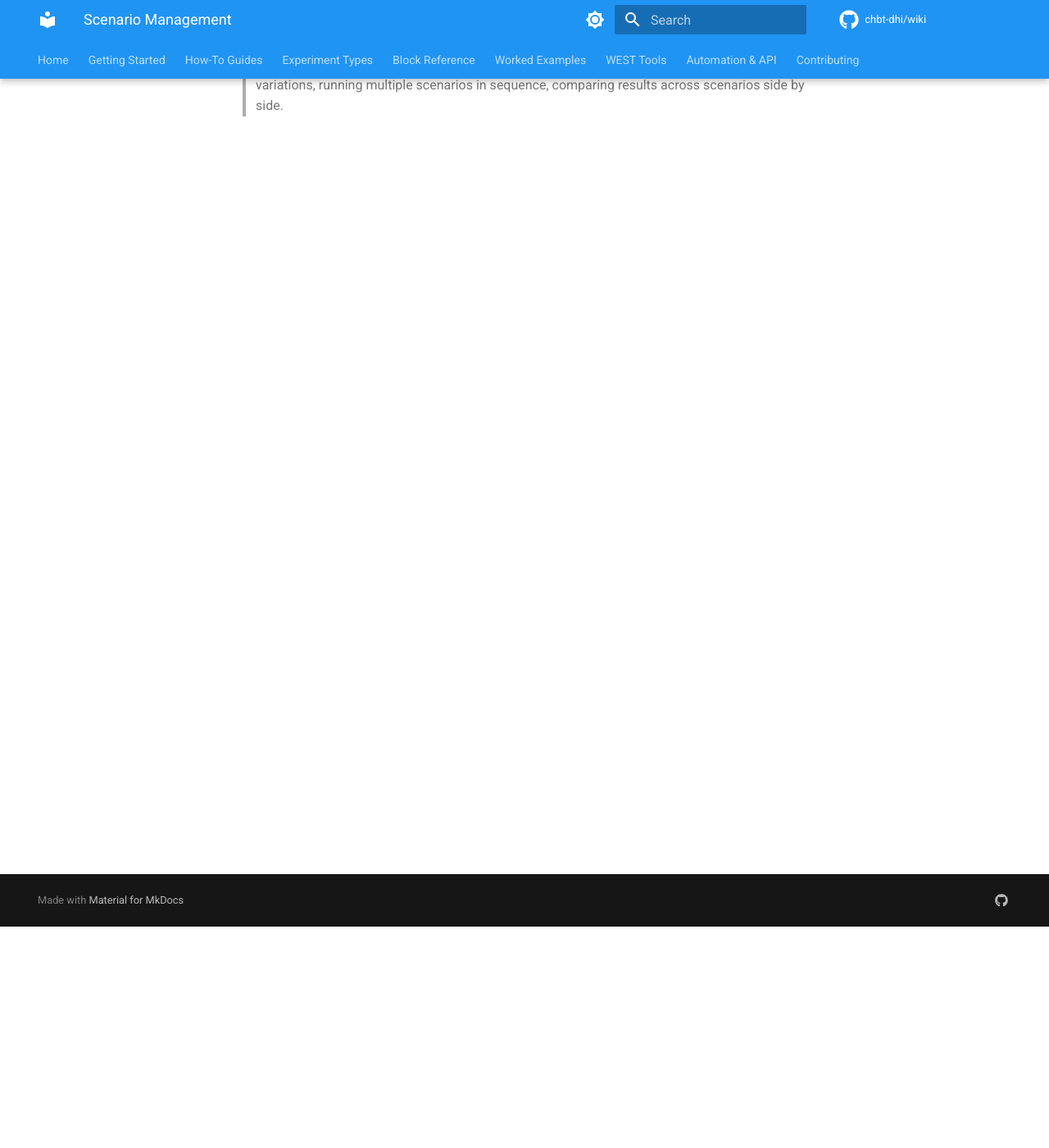
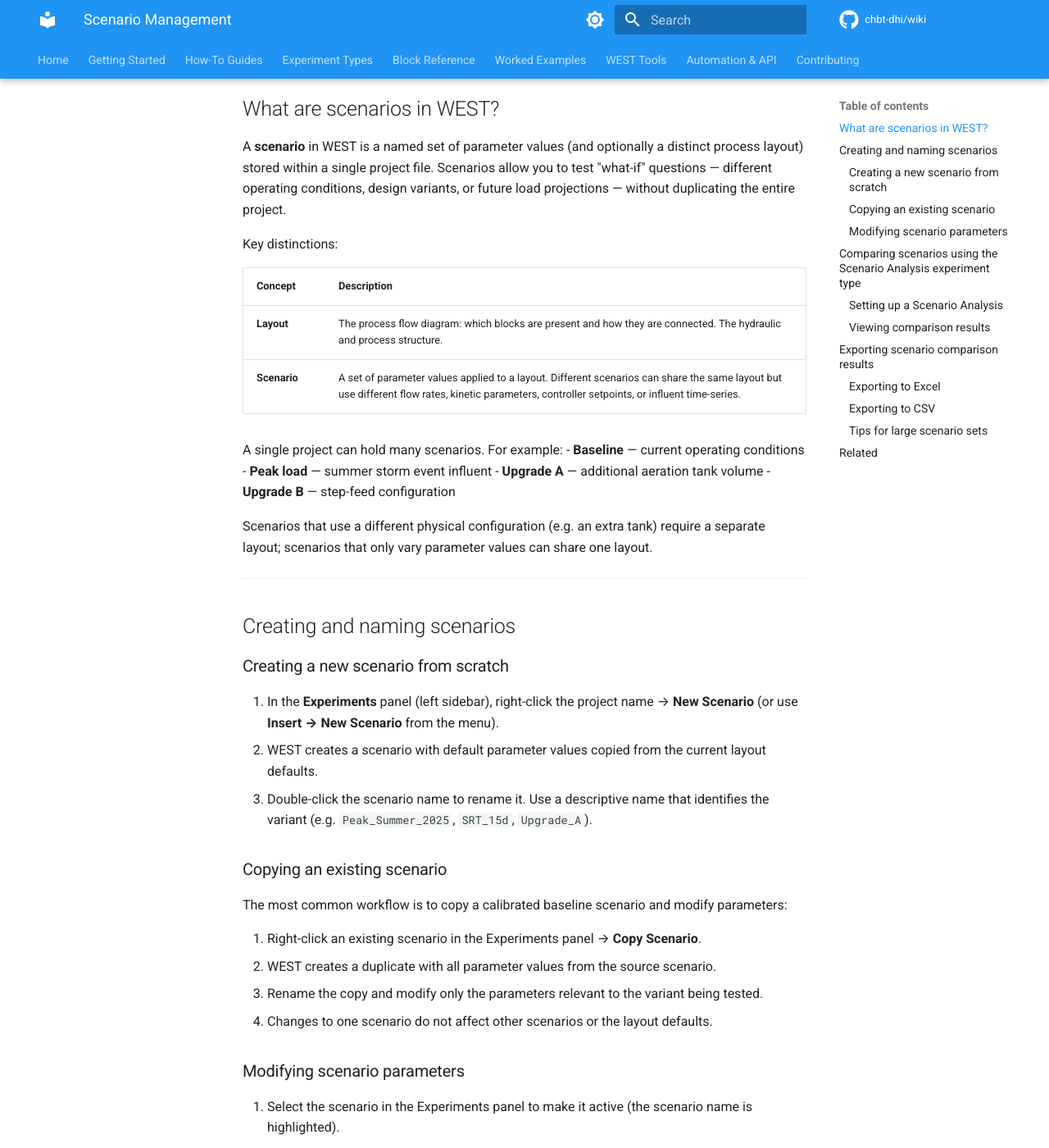
Before and after one commit to CHBT-DHI/Wiki, an MkDocs documentation site: the page built from docs/advanced-topics/scenario-management.md, in a window 1280 px wide and 1400 px high, scrolled down 270 px. Shown: the whole window at 82% size. Built offline with MkDocs 1.6.1 and Material for MkDocs 9.7.7, drawn with Linux system fonts in a browser that asks for light colours; comment, search, counter and statistics services are not loaded; some of the changed text lies outside the part shown.

Commit message:
docs: populate how-to, advanced-topics, and FAQ stubs

```diff
--- a/docs/advanced-topics/scenario-management.md
+++ b/docs/advanced-topics/scenario-management.md
@@ -7,4 +7,101 @@
 
 **Summary:** Organising, running, and comparing multiple simulation scenarios in a single WEST project.
 
-> **Needs content.** Cover: creating and naming scenarios, copying scenarios to test parameter variations, running multiple scenarios in sequence, comparing results across scenarios side by side.
+---
+
+## What are scenarios in WEST?
+
+A **scenario** in WEST is a named set of parameter values (and optionally a distinct process layout) stored within a single project file. Scenarios allow you to test "what-if" questions — different operating conditions, design variants, or future load projections — without duplicating the entire project.
+
+Key distinctions:
+
+| Concept | Description |
+|---|---|
+| **Layout** | The process flow diagram: which blocks are present and how they are connected. The hydraulic and process structure. |
+| **Scenario** | A set of parameter values applied to a layout. Different scenarios can share the same layout but use different flow rates, kinetic parameters, controller setpoints, or influent time-series. |
+
+A single project can hold many scenarios. For example:
+- **Baseline** — current operating conditions
+- **Peak load** — summer storm event influent
+- **Upgrade A** — additional aeration tank volume
+- **Upgrade B** — step-feed configuration
+
+Scenarios that use a different physical configuration (e.g. an extra tank) require a separate layout; scenarios that only vary parameter values can share one layout.
+
+---
+
+## Creating and naming scenarios
+
+### Creating a new scenario from scratch
+
+1. In the **Experiments** panel (left sidebar), right-click the project name → **New Scenario** (or use **Insert → New Scenario** from the menu).
+2. WEST creates a scenario with default parameter values copied from the current layout defaults.
+3. Double-click the scenario name to rename it. Use a descriptive name that identifies the variant (e.g. `Peak_Summer_2025`, `SRT_15d`, `Upgrade_A`).
+
+### Copying an existing scenario
+
+The most common workflow is to copy a calibrated baseline scenario and modify parameters:
+
+1. Right-click an existing scenario in the Experiments panel → **Copy Scenario**.
+2. WEST creates a duplicate with all parameter values from the source scenario.
+3. Rename the copy and modify only the parameters relevant to the variant being tested.
+4. Changes to one scenario do not affect other scenarios or the layout defaults.
+
+### Modifying scenario parameters
+
+1. Select the scenario in the Experiments panel to make it active (the scenario name is highlighted).
+2. Open **Block Details** for any block; parameter values shown are the scenario-specific values.
+3. Edit parameter values directly in Block Details, or use **Tools → Parameter Table** for a spreadsheet view of all parameters across the scenario.
+4. Scenario-specific values are shown in **bold** to distinguish them from layout default values.
+
+---
+
+## Comparing scenarios using the Scenario Analysis experiment type
+
+The **Scenario Analysis** experiment type runs multiple scenarios in sequence and presents their results side by side.
+
+### Setting up a Scenario Analysis
+
+1. In the **Experiments** panel, click **New Experiment** → choose **Scenario Analysis**.
+2. In the **Scenarios** tab, click **Add** and select which scenarios to include in the comparison.
+3. In the **Simulation Settings** tab, configure the simulation type (steady-state or dynamic) and duration — all selected scenarios will use the same settings.
+4. In the **Output** tab, select the variables to compare (e.g. effluent NH₄, effluent NO₃, MLSS, energy demand). Add variables by clicking **Add Variable** and navigating to the relevant block and output.
+5. Click **Run**. WEST executes each scenario simulation sequentially and collects results.
+
+### Viewing comparison results
+
+- After the run completes, the **Results** tab shows a comparison table with one column per scenario and one row per output variable (final value or time-averaged value, depending on the output type).
+- Click any variable row to open a side-by-side time-series plot showing all scenarios on the same axes.
+- Use **Plot Properties** to fix axis scales so that the same Y range is used for all scenarios, enabling fair visual comparison.
+
+---
+
+## Exporting scenario comparison results
+
+### Exporting to Excel
+
+1. After a Scenario Analysis run, go to the **Results** tab.
+2. Click **Export → Export to Excel**.
+3. WEST generates a workbook with:
+   - A **Summary** sheet containing the comparison table (one column per scenario, one row per variable).
+   - Individual sheets for each scenario's full time-series data.
+4. Choose a save location and click **Save**.
+
+### Exporting to CSV
+
+1. In the Results tab, right-click any plot → **Export → CSV**.
+2. The exported CSV contains the time-series for the plotted variable for each scenario in separate columns, labelled with the scenario name.
+
+### Tips for large scenario sets
+
+- Run scenarios in batches of 5–10 to keep result files manageable.
+- Use consistent naming conventions (e.g. prefixing with a date or version number) so exported files are easy to sort and identify later.
+- Save the project after each Scenario Analysis run; WEST stores scenario results within the project file (`.wst`) so they can be re-examined without re-running.
+
+---
+
+## Related
+
+- [Running Simulations](../how-to/running-simulations.md)
+- [Results & Output](../how-to/results-and-output.md)
+- [Calibration](calibration.md)
```
